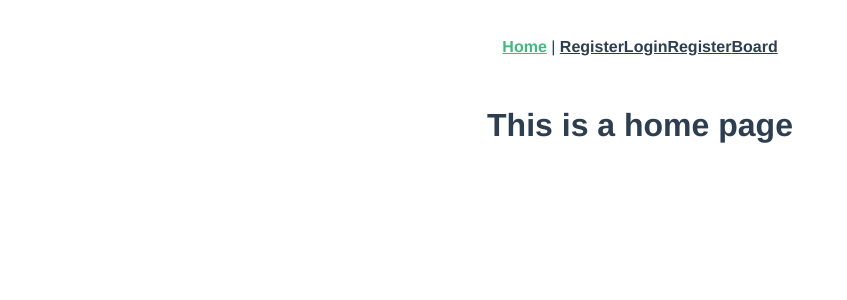
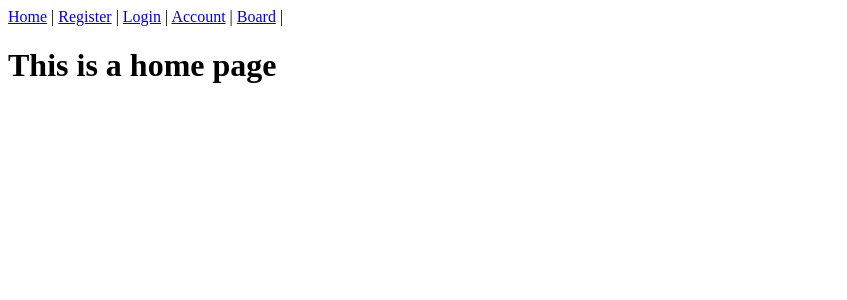
Before and after one commit to SyntraFSD-JS/fep, a Vue app in the folder fep/: page / in a window 1280 px wide. Shown: the top 300 px of the page, without its empty margins (0-847 px from the left). Built offline with nearby package versions, Linux system fonts and the light colour scheme.

Commit message:
fep_oef1_16/05

```diff
--- a/fep/src/App.vue
+++ b/fep/src/App.vue
@@ -1,34 +1,19 @@
 <template>
   <div id="app">
-    <div id="nav">
-      <router-link to="/">Home</router-link> |
-      <router-link to="/register">Register</router-link>
-      <router-link to="/login">Login</router-link>
-      <router-link to="/account">Register</router-link>
-      <router-link to="/board">Board</router-link>
-    </div>
+      <Header>
+      </Header>
     <router-view />
   </div>
 </template>
 
-<style>
-#app {
-  font-family: "Avenir", Helvetica, Arial, sans-serif;
-  -webkit-font-smoothing: antialiased;
-  -moz-osx-font-smoothing: grayscale;
-  text-align: center;
-  color: #2c3e50;
-}
-#nav {
-  padding: 30px;
-}
+<script>
+// @ is an alias to /src
+import Header from "@/components/Header.vue";
 
-#nav a {
-  font-weight: bold;
-  color: #2c3e50;
-}
-
-#nav a.router-link-exact-active {
-  color: #42b983;
-}
-</style>
+export default {
+  name: "App",
+  components: {
+    Header
+  }
+};
+</script>
--- /dev/null
+++ b/fep/src/components/Header.vue
@@ -0,0 +1,15 @@
+<template>
+    <div id="nav">
+      <router-link to="/">Home</router-link> |
+      <router-link to="/register">Register</router-link> |
+      <router-link to="/login">Login</router-link> |
+      <router-link to="/account">Account</router-link> |
+      <router-link to="/board">Board</router-link> |
+    </div>
+</template>
+
+<script>
+    export default {
+        name: "Header"
+};
+</script>
```
